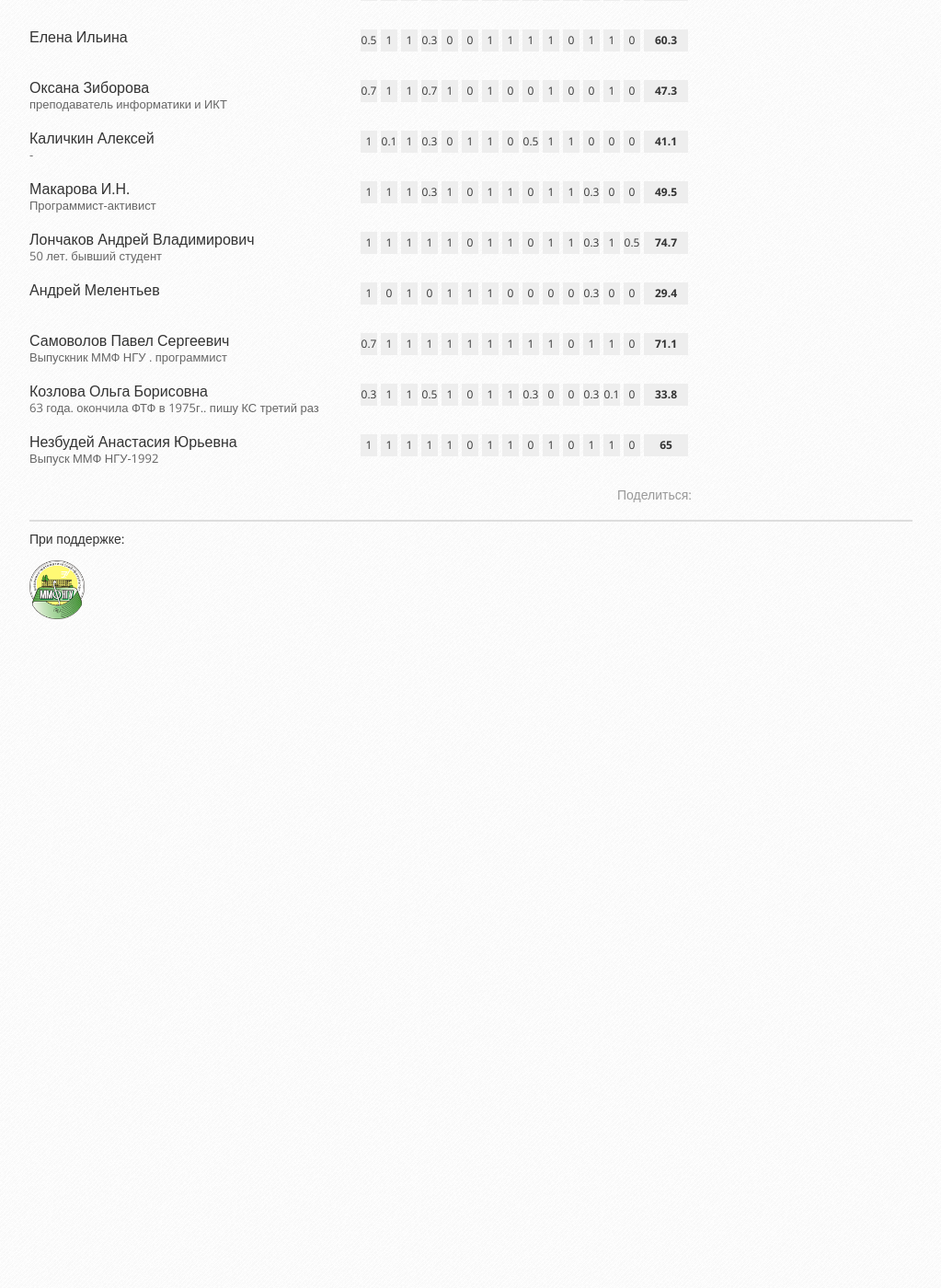
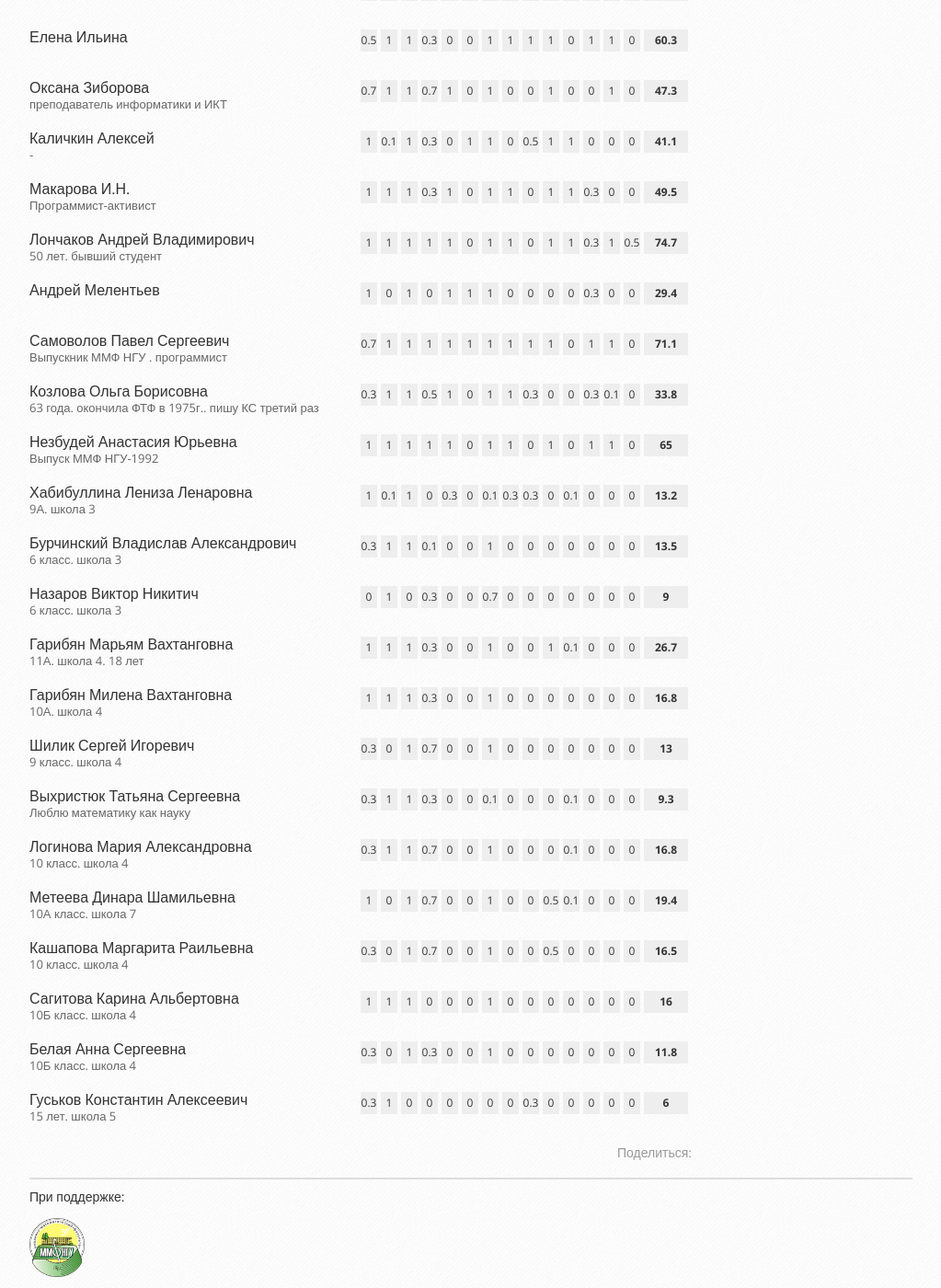
Before and after one commit to kontrsumma/kontrsumma.github.io, a Jekyll site: the page built from results.html, in a window 1280 px wide and 1400 px high, scrolled down 9403 px. Shown: the whole window at 92% size, without its empty margins (128-1151 px from the left). Built offline with Jekyll 4.4.1, drawn with Linux system fonts in a browser that asks for light colours; nearby versions of some CDN libraries; before the commit the page ends 10088 px from its top, so only the background shows below that.

Commit message:
Update results.json

```diff
--- a/_data/results.json
+++ b/_data/results.json
@@ -173,5 +173,20 @@
         [11,"Самоволов Павел Сергеевич",3,"Выпускник ММФ НГУ . программист",0.7,1,1,1,1,1,1,1,1,1,0,1,1,0,71.1],
         [12,"Козлова Ольга Борисовна",2,"63 года. окончила ФТФ в 1975г.. пишу КС третий раз",0.3,1,1,0.5,1,0,1,1,0.3,0,0,0.3,0.1,0,33.8],
         [13,"Незбудей Анастасия Юрьевна",3,"Выпуск ММФ НГУ-1992",1,1,1,1,1,0,1,1,0,1,0,1,1,0,65]
+    ],
+    "gubkinskiy": [
+        [1,"Хабибуллина Лениза Ленаровна",1,"9А. школа 3",1,0.1,1,0,0.3,0,0.1,0.3,0.3,0,0.1,0,0,0,13.2],
+        [2,"Бурчинский Владислав Александрович",1,"6 класс. школа 3",0.3,1,1,0.1,0,0,1,0,0,0,0,0,0,0,13.5],
+        [3,"Назаров Виктор Никитич",1,"6 класс. школа 3",0,1,0,0.3,0,0,0.7,0,0,0,0,0,0,0,9],
+        [4,"Гарибян Марьям Вахтанговна",1,"11А. школа 4. 18 лет",1,1,1,0.3,0,0,1,0,0,1,0.1,0,0,0,26.7],
+        [5,"Гарибян Милена Вахтанговна",1,"10А. школа 4",1,1,1,0.3,0,0,1,0,0,0,0,0,0,0,16.8],
+        [6,"Шилик Сергей Игоревич",1,"9 класс. школа 4",0.3,0,1,0.7,0,0,1,0,0,0,0,0,0,0,13],
+        [7,"Выхристюк Татьяна Сергеевна",1,"Люблю математику как науку",0.3,1,1,0.3,0,0,0.1,0,0,0,0.1,0,0,0,9.3],
+        [8,"Логинова Мария Александровна",1,"10 класс. школа 4",0.3,1,1,0.7,0,0,1,0,0,0,0.1,0,0,0,16.8],
+        [9,"Метеева Динара Шамильевна",1,"10А класс. школа 7",1,0,1,0.7,0,0,1,0,0,0.5,0.1,0,0,0,19.4],
+        [10,"Кашапова Маргарита Раильевна",1,"10 класс. школа 4",0.3,0,1,0.7,0,0,1,0,0,0.5,0,0,0,0,16.5],
+        [11,"Сагитова Карина Альбертовна",1,"10Б класс. школа 4",1,1,1,0,0,0,1,0,0,0,0,0,0,0,16],
+        [12,"Белая Анна Сергеевна",1,"10Б класс. школа 4",0.3,0,1,0.3,0,0,1,0,0,0,0,0,0,0,11.8],
+        [13,"Гуськов Константин Алексеевич",1,"15 лет. школа 5",0.3,1,0,0,0,0,0,0,0.3,0,0,0,0,0,6]
     ]
 }}
```
